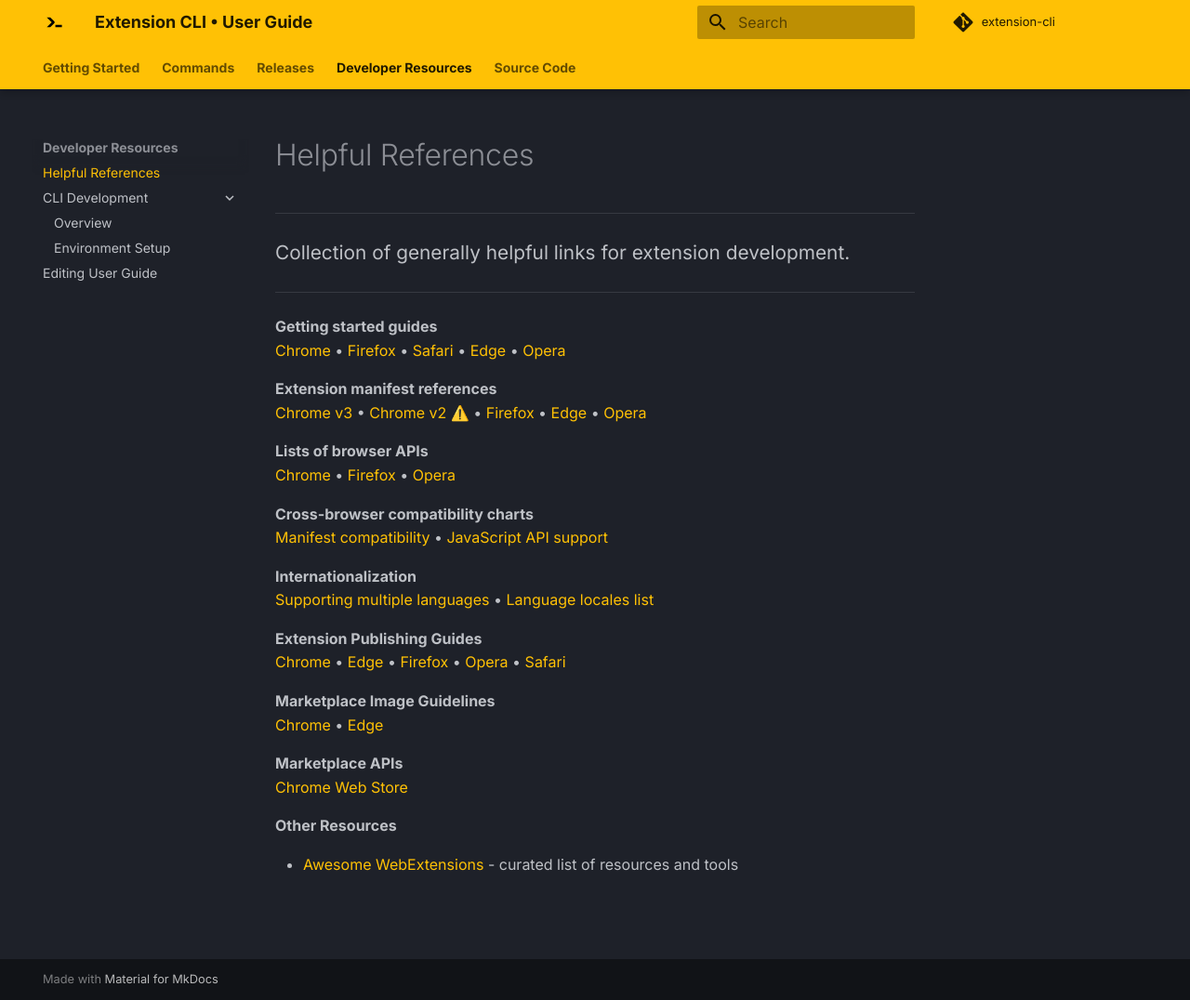
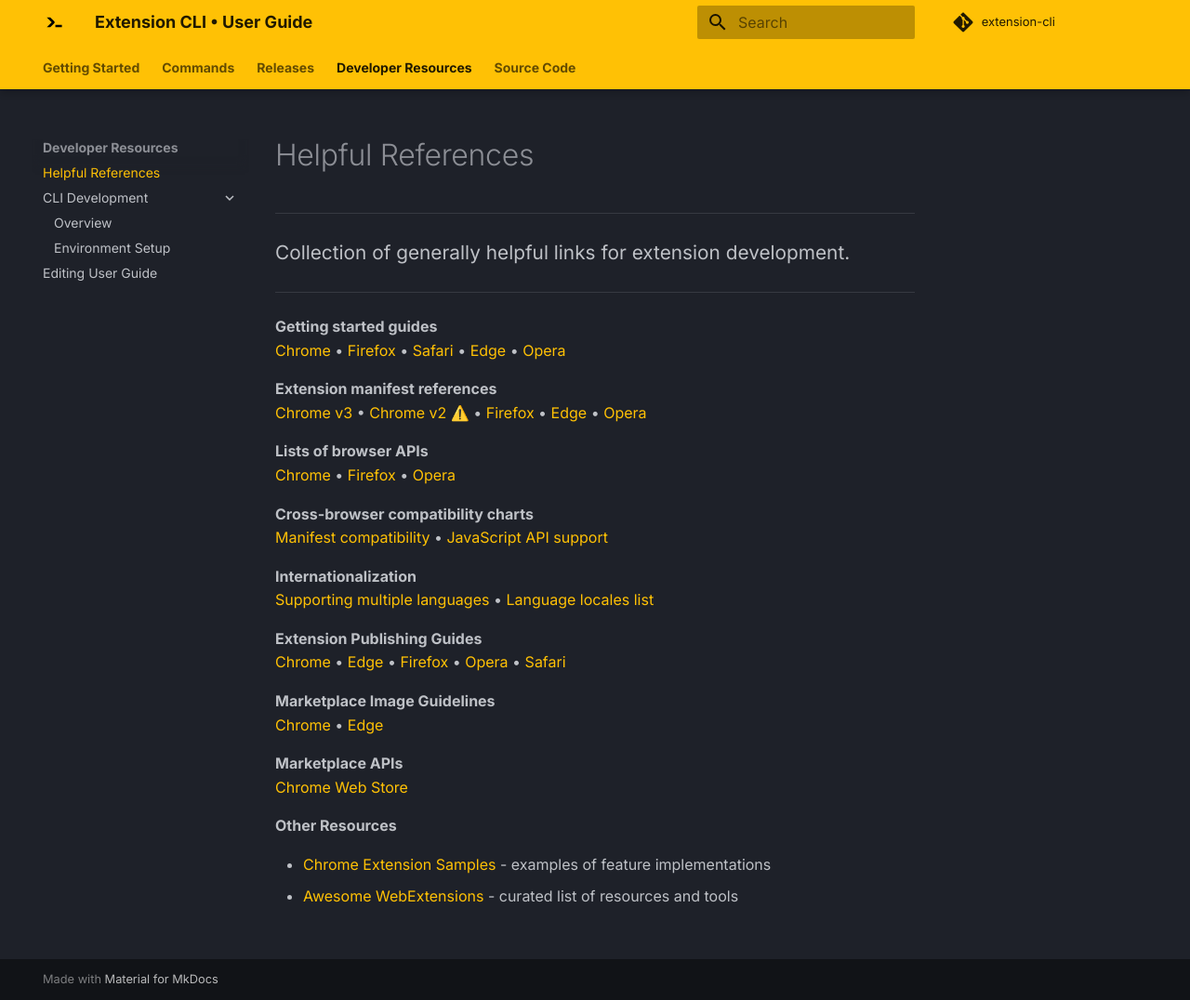
Before and after one commit to MobileFirstLLC/extension-cli, an MkDocs documentation site: the page built from guide/12-helpful.md, in a window 1280 px wide and 1076 px high. Shown: the whole window at 93% size. Built offline with MkDocs 1.6.1 and Material for MkDocs 9.7.7, drawn with Linux system fonts in a browser that asks for light colours; comment, search, counter and statistics services are not loaded.

Commit message:
docs: update resources page

```diff
--- a/guide/12-helpful.md
+++ b/guide/12-helpful.md
@@ -51,4 +51,5 @@
 
 **Other Resources**
 
+- [Chrome Extension Samples](https://github.com/GoogleChrome/chrome-extensions-samples) - examples of feature implementations
 - [Awesome WebExtensions](https://github.com/fregante/Awesome-WebExtensions) - curated list of resources and tools
```
